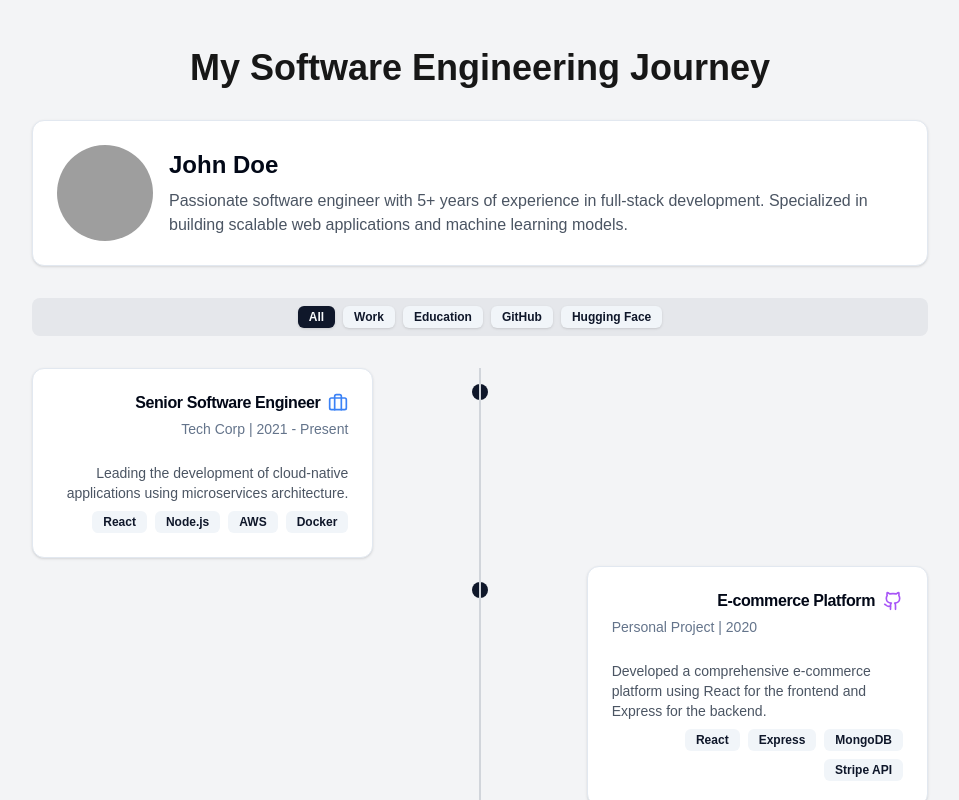
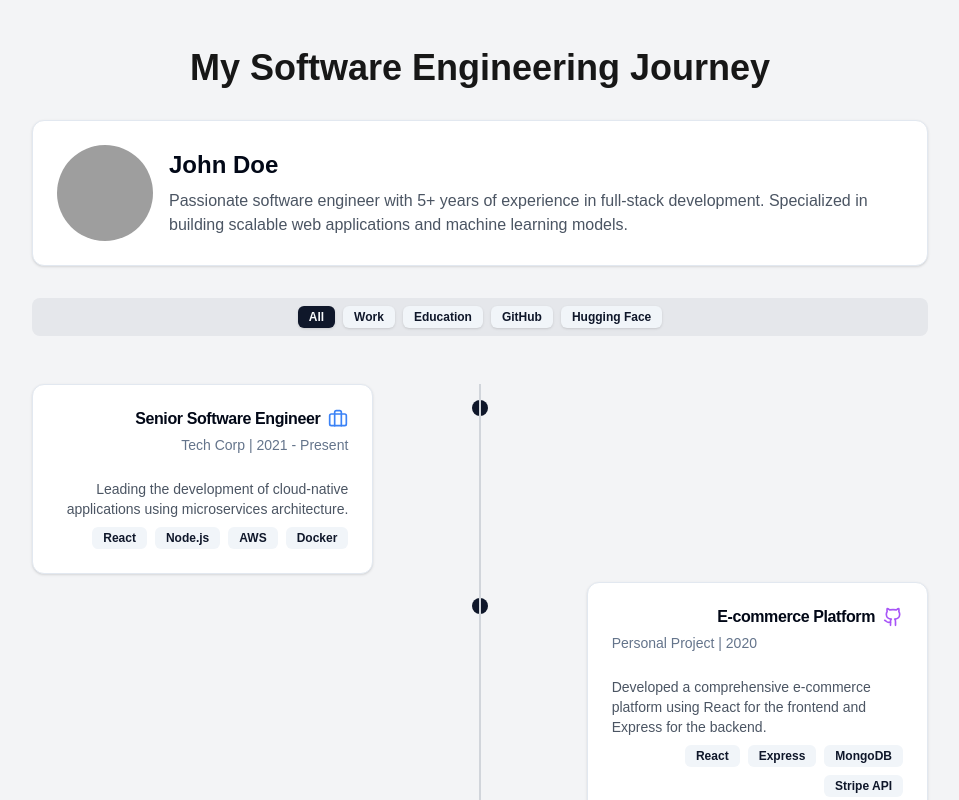
Before and after one commit to RobertCastagna/vercel_deploy_v1, a Next.js app in the folder my-app/: page / in a window 1280 px wide. Shown: the top 800 px of the page, without its empty margins (160-1119 px from the left). Built offline with nearby package versions, Linux system fonts and the light colour scheme; grey boxes are pictures that could not be loaded.

Commit message:
reduce padding between timeline events

```diff
--- a/my-app/components/refined-timeline-portfolio.tsx
+++ b/my-app/components/refined-timeline-portfolio.tsx
@@ -130,7 +130,7 @@ export function RefinedTimelinePortfolio() {
           </Badge>
         </div>
 
-        <div className="relative">
+        <div className="relative py-4">
           <div className="absolute left-1/2 transform -translate-x-1/2 w-0.5 h-full bg-gray-300"></div>
 
           <div className="space-y-2">
```
